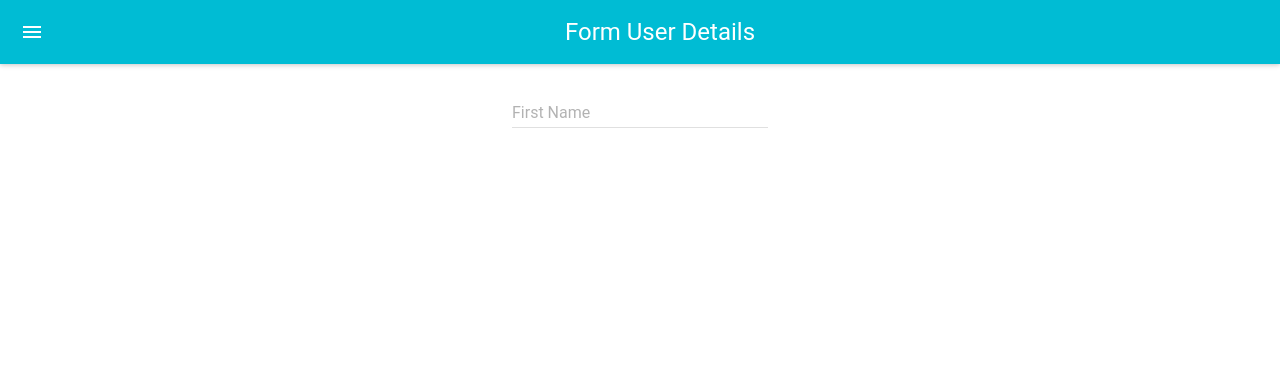
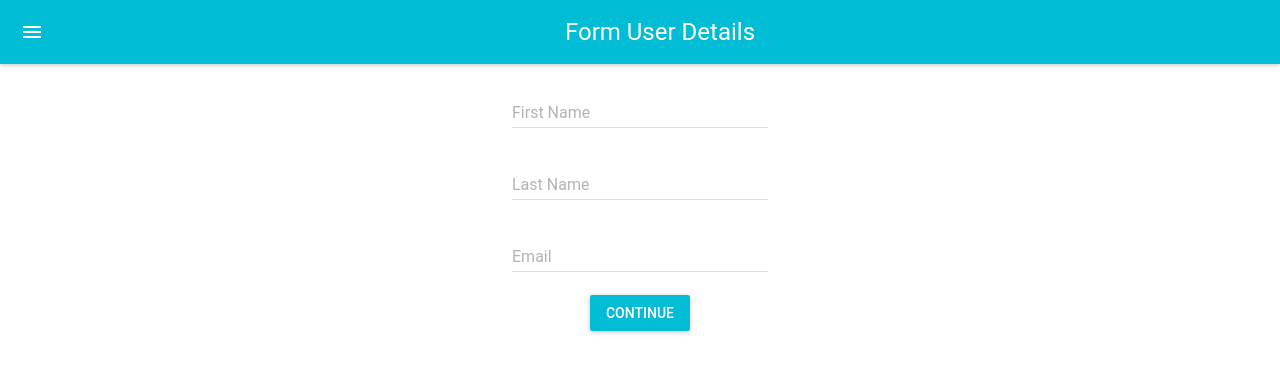
Before and after one commit to agitkulgu/Multi-Step-Form, a React (Create React App) app in the folder multi-step-form/: page / in a window 1280 px wide. Shown: the top 372 px of the page. Built offline with nearby package versions, Linux system fonts and the light colour scheme.

Commit message:
ilk step formu oluşturuldu

```diff
--- a/multi-step-form/src/components/FormUserDetails.js
+++ b/multi-step-form/src/components/FormUserDetails.js
@@ -21,9 +21,36 @@
                         onChange={handleChange('firstName')}
                         defaultValue={values.firstName}
                     />
+                    <br/>
+                    <TextField
+                        hintText="Enter Your Last Name"
+                        floatingLabelText="Last Name"
+                        onChange={handleChange('lastName')}
+                        defaultValue={values.lastName}
+                    />
+                     <br/>
+                    <TextField
+                        hintText="email"
+                        floatingLabelText="Email"
+                        onChange={handleChange('email')}
+                        defaultValue={values.email}
+                    />
+                    <br/>
+                    <RaisedButton
+                        label="Continue"
+                        primary={true}
+                        style={styles.button}
+                        onClick={this.continue}
+                    />
                 </React.Fragment>
             </MuiThemeProvider>
         );
     }
 }
+
+const styles = {
+    button: {
+        margin:15
+    }
+}
 export default FormUserDetails
```
